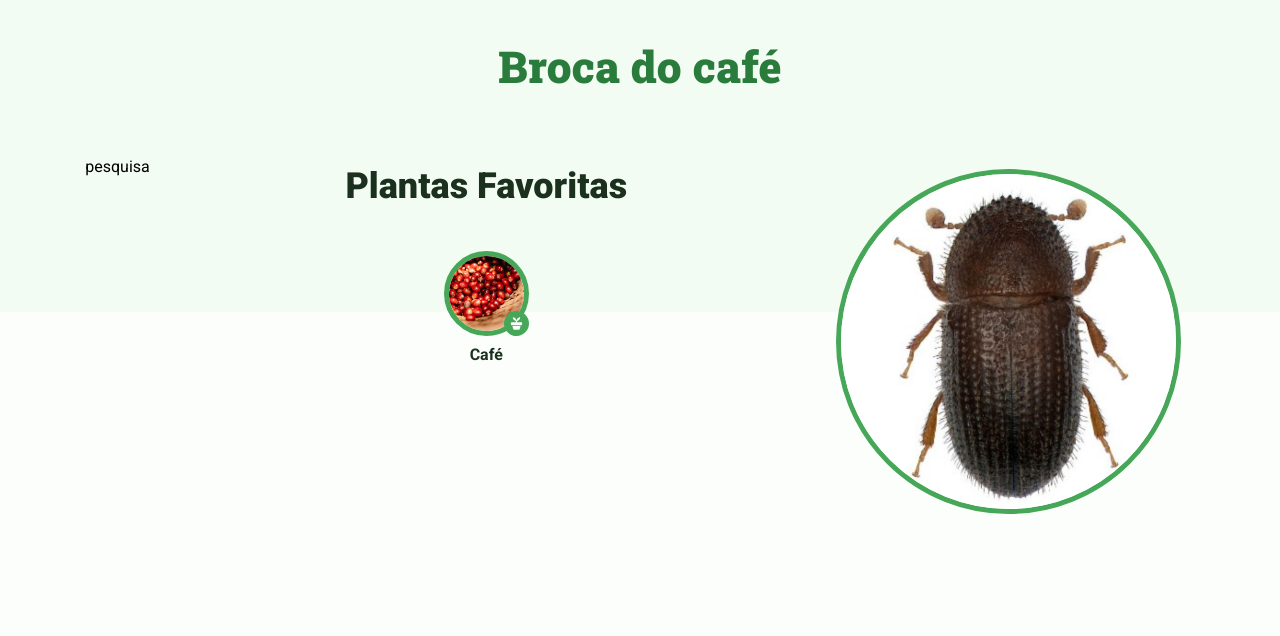
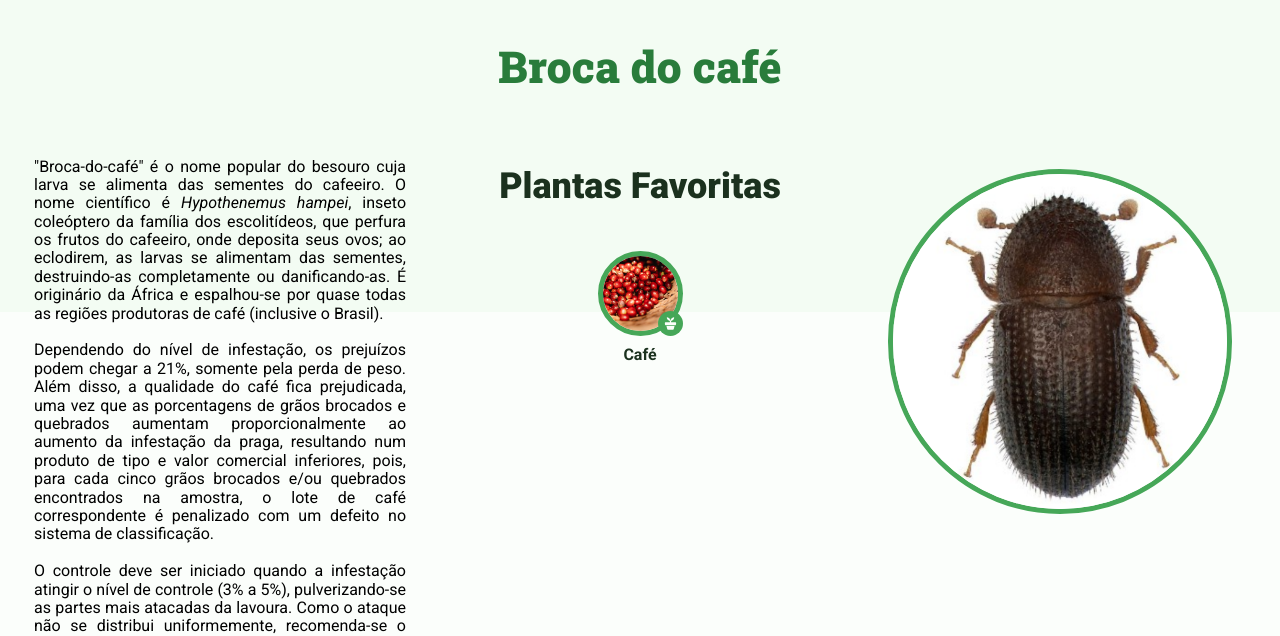
Before and after one commit to ICEI-PUC-Minas-PMV-SI/pmv-si-2023-1-e1-proj-web-t3-controle_de_pragas, a plain HTML site: page src/pages/pragas/pragas_broca_cafe.html in a window 1280 px wide. Shown: the part 88-724 px from the top of the page. Drawn offline with Linux system fonts and the light colour scheme.

Commit message:
Update pragas_broca_cafe.html

```diff
--- a/src/pages/pragas/pragas_broca_cafe.html
+++ b/src/pages/pragas/pragas_broca_cafe.html
@@ -38,7 +38,27 @@
     <section class="plantas">
       <aside class="plantas--par">
         <p class="t">
-          pesquisa
+          "Broca-do-café" é o nome popular do besouro cuja larva se alimenta das sementes do cafeeiro.
+          O nome científico é <i>Hypothenemus hampei</i>, inseto coleóptero da família dos escolitídeos, que perfura os frutos do cafeeiro, onde deposita seus ovos;
+          ao eclodirem, as larvas se alimentam das sementes, destruindo-as completamente ou danificando-as.
+          É originário da África e espalhou-se por quase todas as regiões produtoras de café (inclusive o Brasil).
+          <br><br>
+
+          Dependendo do nível de infestação, os prejuízos podem chegar a 21%, somente pela perda de peso. Além disso, a qualidade do café fica prejudicada, uma vez que as porcentagens de grãos brocados e quebrados aumentam proporcionalmente ao aumento da infestação da praga, resultando num produto de tipo e valor comercial inferiores, pois, para cada cinco grãos brocados e/ou quebrados encontrados na amostra, o lote de café correspondente é penalizado com um defeito no sistema de classificação.
+          <br><br>
+
+          O controle deve ser iniciado quando a infestação atingir o nível de controle (3% a 5%), pulverizando-se as partes mais atacadas da lavoura. Como o ataque não se distribui uniformemente, recomenda-se o controle apenas para os talhões em que a infestação da praga já tenha atingido 3 a 5%. Procedendo-se dessa forma evitam-se gastos desnecessários com mão-de-obra e inseticida, como também, tem-se uma diminuição dos problemas relacionados ao uso do produto. Mesmo após a aplicação do inseticida, o monitoramento deve continuar, e quando a infestação alcançar o nível de controle, pulverizar novamente, respeitando o período de carência do produto usado.
+          <br><br>
+
+          A redução do ataque da broca pode ser obtida fazendo-se uma colheita bem feita e um repasse na lavoura, se necessário, para evitar a sobrevivência dessa praga e que passe para os frutos novos da próxima safra. Devem-se destruir os cafezais velhos e abandonados, nos quais a broca encontra abrigo e se multiplica livremente, e também alertar o vizinho para que controle a praga, evitando focos para outras lavouras.
+          <br><br>
+
+          A vespa-da-costa-do-marfim <i>Cephalonomia sp.</i> é um importante inimigo natural da broca-do-café, contudo ainda não existem estudos sobre a possibilidade de multiplicação em larga escala para uso no controle a campo. Tem-se observado a ocorrência do fungo Beauveria bassiana fazendo o controle natural da broca, que fecha o furo feito pela broca em forma de um tufo branco. Nos cafezais onde ocorre o fungo, é comum encontrá-lo envolvendo broca morta no interior do fruto. Nessas lavouras recomenda-se não fazer aplicação de agroquímicos, a não ser que a infestação da broca ultrapasse 5% de frutos broqueados sem infecção de B. bassiana.
+
+
+
+
+
         </p>
       </aside>
       <div class="plantas--pragas--wrapper">
```
